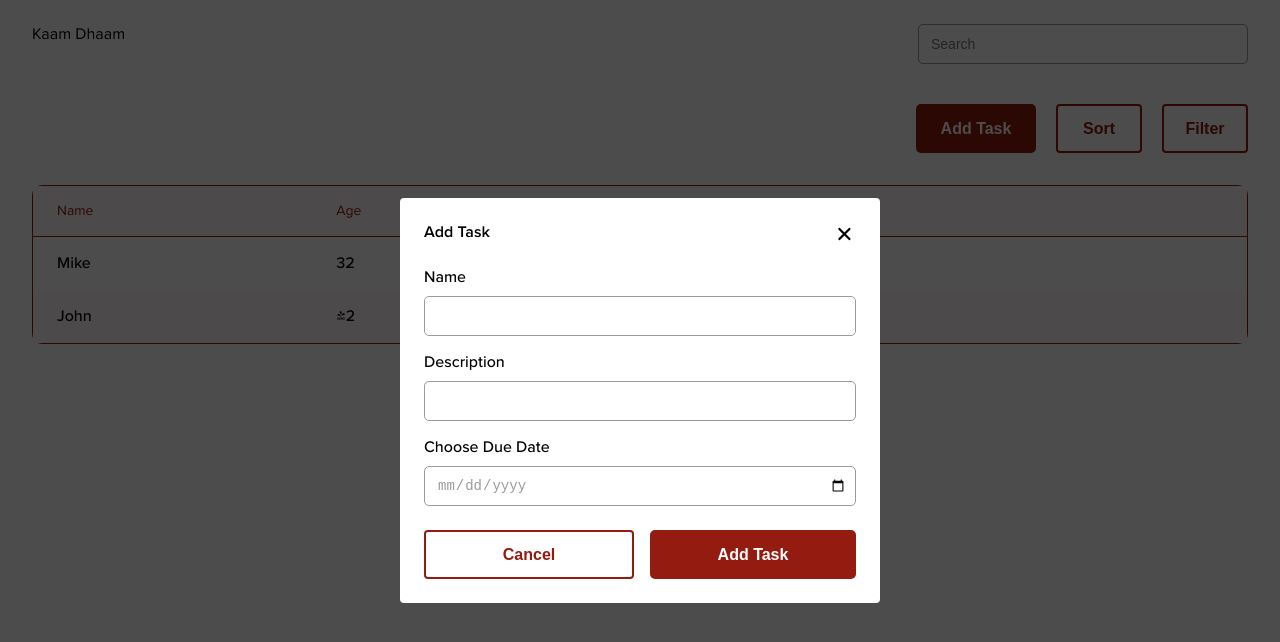
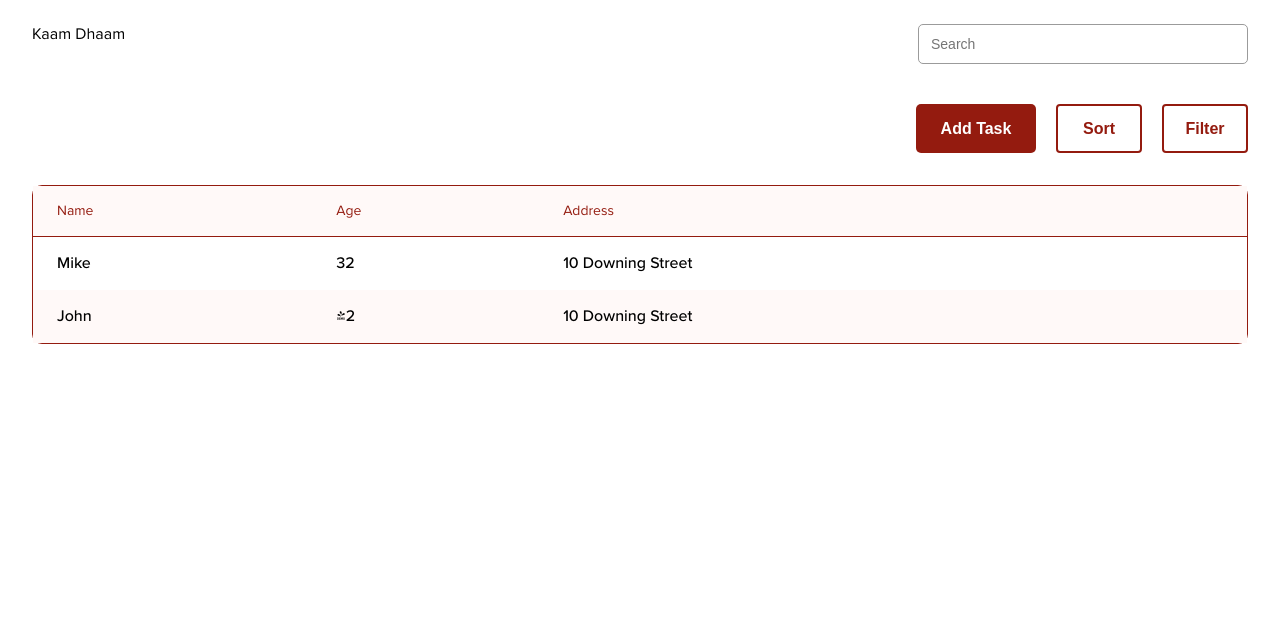
Before and after one commit to ash123mani/kaam-dhaam, a Next.js app: page / in a window 1280 px wide. Shown: the top 642 px of the page. Built offline with nearby package versions, Linux system fonts and the light colour scheme.

Commit message:
minor tasks list action updates

```diff
--- a/eslint.config.mjs
+++ b/eslint.config.mjs
@@ -15,6 +15,7 @@ const eslintConfig = [
     rules: {
       indent: ["error", 2], // Enforces 2 spaces indentation
       "object-curly-spacing": ["error", "always"], // Enforce space inside braces
+      "max-len": ["error", { "code": 120 }]
     },
   },
 ];
--- a/src/app/components/add-task-form-modal.tsx
+++ b/src/app/components/add-task-form-modal.tsx
@@ -1,17 +1,20 @@
 import { Modal } from "@/shared/modal";
 import { Input } from "@/shared/input";
 import { Button } from "@/shared/button";
-import { useState } from "react";
 
 import styles from './add-task-form-modal.module.css'
 
-export function AddTaskFormModal() {
-  const [showModal, setShowModal] = useState(true);
+interface AddTaskFormModalProps {
+    open: boolean;
+    onClose: () => void;
+    onAddTaskSubmit: () => void;
+}
 
-  if (!showModal) return null;
+export function AddTaskFormModal({ open, onClose, onAddTaskSubmit }: AddTaskFormModalProps) {
+  if (!open) return null;
 
   return (
-    <Modal onClose={() => setShowModal(false)}>
+    <Modal onClose={onClose}>
       <Modal.Header>Add Task</Modal.Header>
       <Modal.Content>
         <div className={styles.addTaskFormContent}>
@@ -22,8 +25,8 @@ export function AddTaskFormModal() {
       </Modal.Content>
       <Modal.Footer>
         <div className={styles.addTaskFormFooter}>
-          <Button onClick={() => {setShowModal(false)}} style={{ flex: 1 }} variant="outline">Cancel</Button>
-          <Button onClick={() => {setShowModal(false)}} style={{ flex: 1 }}>Add Task</Button>
+          <Button onClick={onClose} style={{ flex: 1 }} variant="outline">Cancel</Button>
+          <Button onClick={onAddTaskSubmit} style={{ flex: 1 }}>Add Task</Button>
         </div>
       </Modal.Footer>
     </Modal>
--- a/src/app/components/tasks-action-bar.tsx
+++ b/src/app/components/tasks-action-bar.tsx
@@ -1,13 +1,18 @@
 import { Button } from "@/shared/button";
 
+import { TasksBarActionType } from "@/app/page";
 import styles from "./tasks-action-bar.module.css";
 
-export function TasksActionBar() {
+interface TasksActionBarProps {
+    onTaskBarActionClick: (action: TasksBarActionType) => void;
+}
+
+export function TasksActionBar({ onTaskBarActionClick }: TasksActionBarProps) {
   return(
     <div className={`"font-bold" ${styles.tasksActionBarContainer}`}>
-      <Button variant="filled" width={120}>Add Task</Button>
-      <Button variant="outline" width={86}>Sort</Button>
-      <Button variant="outline" width={86}>Filter</Button>
+      <Button onClick={() => onTaskBarActionClick('add')} variant="filled" width={120}>Add Task</Button>
+      <Button onClick={() => onTaskBarActionClick('sort')} variant="outline" width={86}>Sort</Button>
+      <Button onClick={() => onTaskBarActionClick('filter')} variant="outline" width={86}>Filter</Button>
     </div>
   )
 }
--- a/src/app/globals.css
+++ b/src/app/globals.css
@@ -1,7 +1,4 @@
-:root {
-  --background: #ffffff;
-  --foreground: #171717;
-}
+:root {}
 
 html,
 body {
--- a/src/app/page.tsx
+++ b/src/app/page.tsx
@@ -1,23 +1,36 @@
 "use client"
-import styles from "./page.module.css";
 
 import { PageHeader } from "@/app/components/page-header";
 import { TasksActionBar } from "@/app/components/tasks-action-bar";
 import { Table, TableProps } from "@/shared/table/table";
 import { AddTaskFormModal } from "@/app/components/add-task-form-modal";
+import { useState } from "react";
 
+import styles from "./page.module.css";
+
+export type TasksBarActionType = 'add' | 'sort' | 'filter'
 
 export default function Home() {
+  const [currentAction, setCurrentAction] = useState<TasksBarActionType | null>(null);
+
+  function handleTaskBarActionClick(actionType: TasksBarActionType) {
+    setCurrentAction(actionType)
+  }
 
   return (
     <main className={styles.main}>
       <PageHeader />
       <section className={styles.tasksListSection}>
-        <TasksActionBar />
+        <TasksActionBar onTaskBarActionClick={handleTaskBarActionClick}/>
         <div className={styles.tasksListTableContainer}>
           <Table columns={columns} dataSource={dataSource}/>
         </div>
-        <AddTaskFormModal />
+        {currentAction === 'add' &&
+            <AddTaskFormModal
+              open={currentAction == 'add'}
+              onAddTaskSubmit={() => {}}
+              onClose={() => setCurrentAction(null)}
+            />}
       </section>
     </main>
   );
--- a/src/shared/button/button.module.css
+++ b/src/shared/button/button.module.css
@@ -3,6 +3,7 @@
     border-radius: 5px;
     outline: none;
     border: none;
+    cursor: pointer;
 }
 
 .kdButtonFilled {
--- a/src/shared/modal/modal.module.css
+++ b/src/shared/modal/modal.module.css
@@ -6,7 +6,7 @@
     display: flex;
     justify-content: center;
     align-items: center;
-    z-index: 2;
+    z-index: 1;
     color: black;;
 }
 
@@ -24,6 +24,7 @@
     top: 24px;
     right: 24px;
     cursor: pointer;
+    z-index: 1;
 }
 
 .modalWrapper {
@@ -33,5 +34,4 @@
     background: #ffffff;
     border-radius: 4px;
     animation: expand 0.2s linear;
-    /*box-shadow: 0 0 0 50vmax #000000;*/
 }
--- a/src/shared/modal/modal.tsx
+++ b/src/shared/modal/modal.tsx
@@ -31,8 +31,8 @@ const InternalModal = ({ children, onClose }:ModalProps) => {
       <div className={styles.modalBackdrop}></div>
 
       <div className={styles.modalWrapper}>
-        <div className={styles.modalCloseIcon} role="button" onClick={onClose}>
-          <Image src={closeIcon} alt="Close"/>
+        <div onClick={onClose} className={styles.modalCloseIcon} role="button">
+          <Image src={closeIcon} alt="Close" />
         </div>
         {children}
       </div>
```
